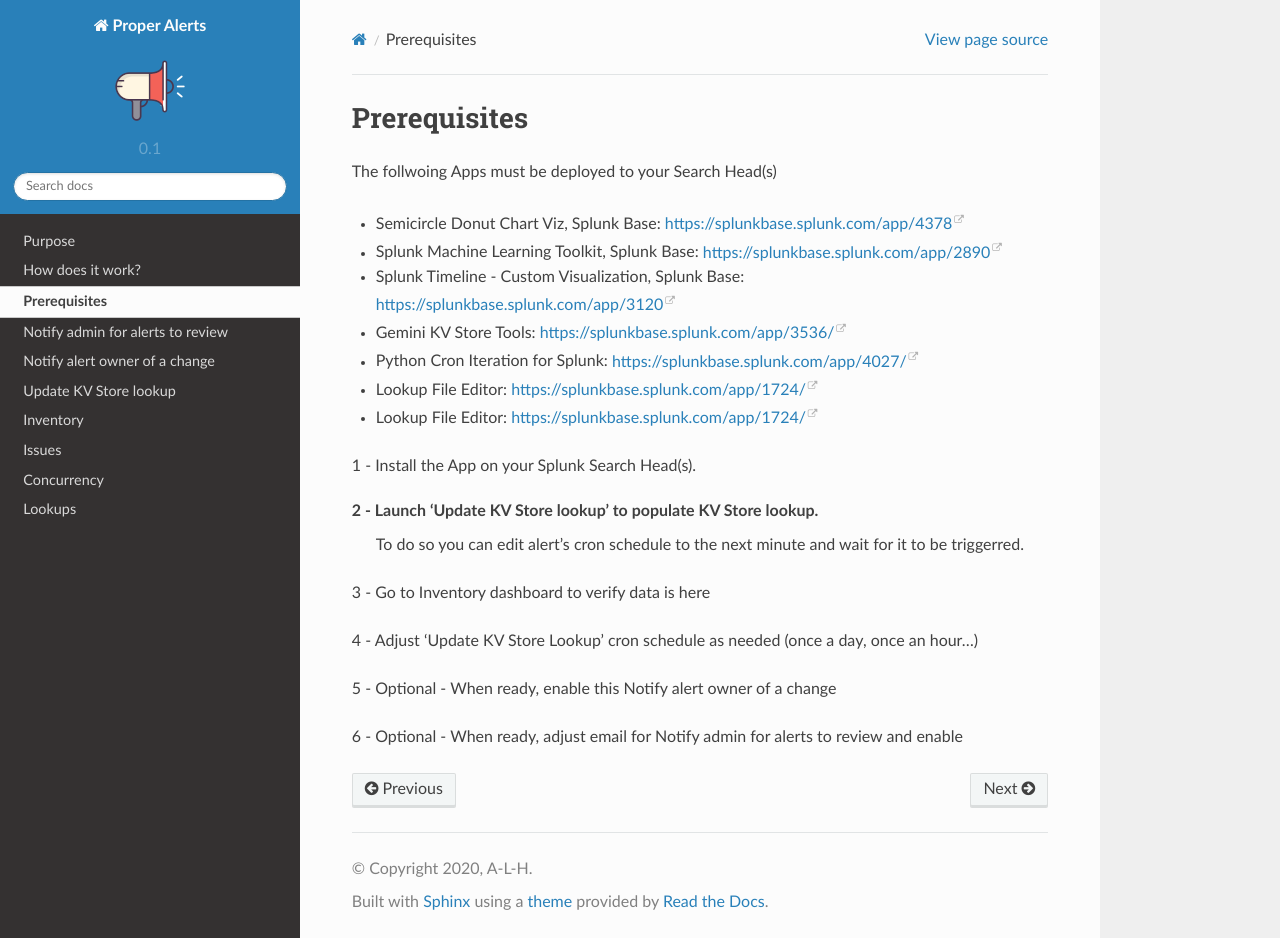
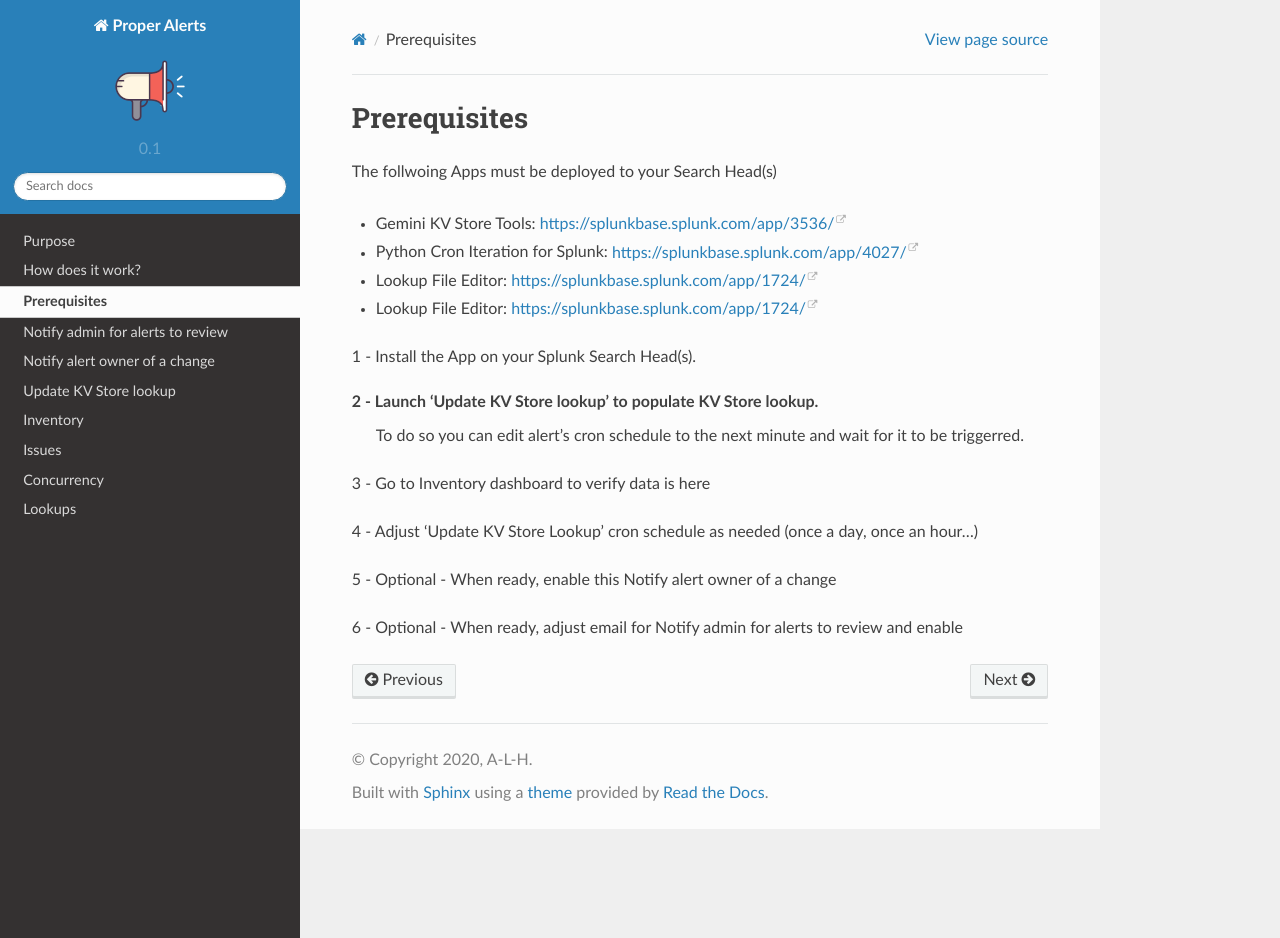
Before and after one commit to a-l-h/splunk-app-proper-alerts, a Sphinx documentation site: the page built from doc/install.rst, in a window 1280 px wide and 938 px high. Built offline with Sphinx 7.4.7 and the Read the Docs theme 2.0.0, drawn with Linux system fonts in a browser that asks for light colours.

Commit message:
Update install.rst

```diff
--- a/doc/install.rst
+++ b/doc/install.rst
@@ -2,10 +2,6 @@
 ============
 
 The follwoing Apps must be deployed to your Search Head(s)
-
-- Semicircle Donut Chart Viz, Splunk Base: https://splunkbase.splunk.com/app/4378
-- Splunk Machine Learning Toolkit, Splunk Base: https://splunkbase.splunk.com/app/2890
-- Splunk Timeline - Custom Visualization, Splunk Base: https://splunkbase.splunk.com/app/3120
 
 - Gemini KV Store Tools: https://splunkbase.splunk.com/app/3536/
 - Python Cron Iteration for Splunk: https://splunkbase.splunk.com/app/4027/
```
